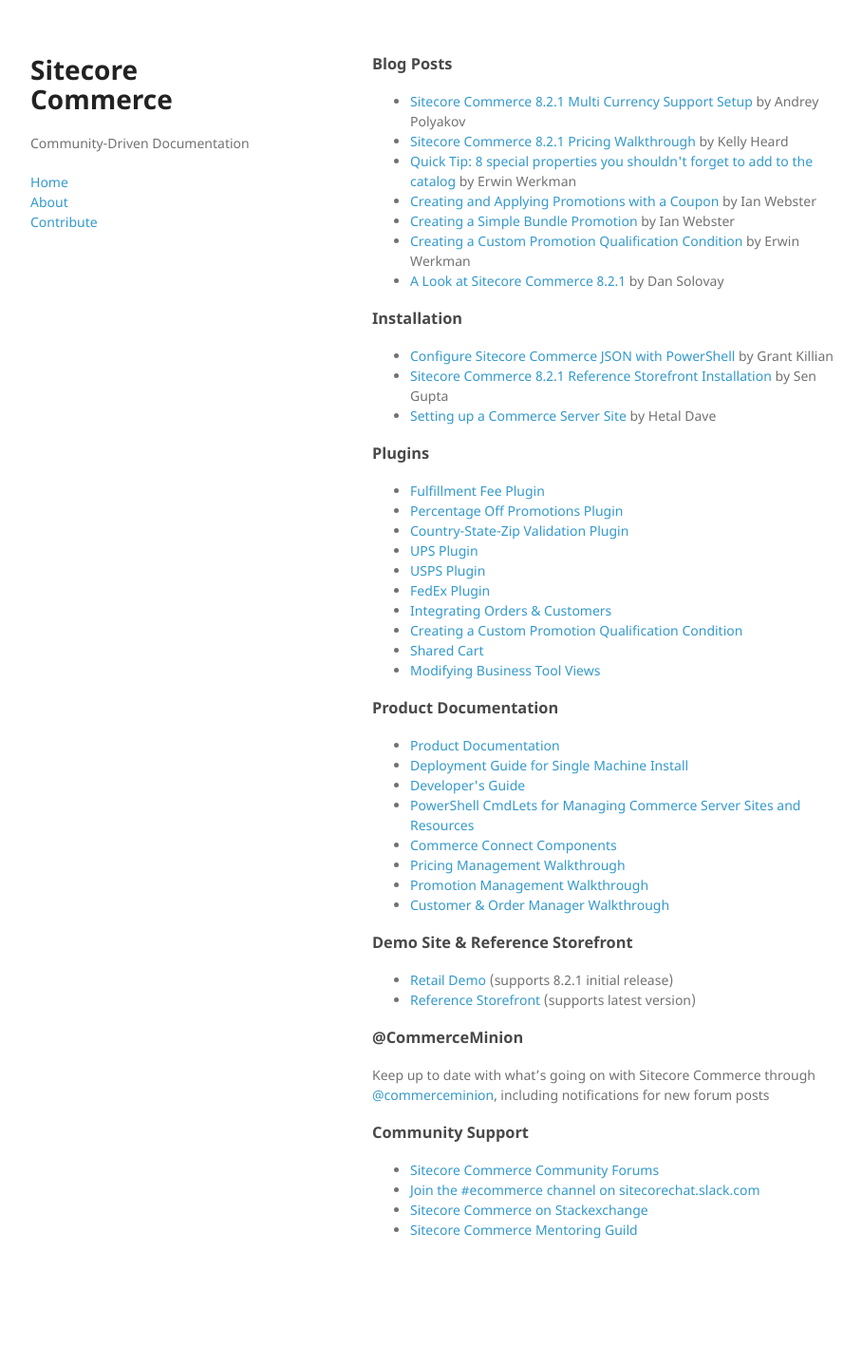
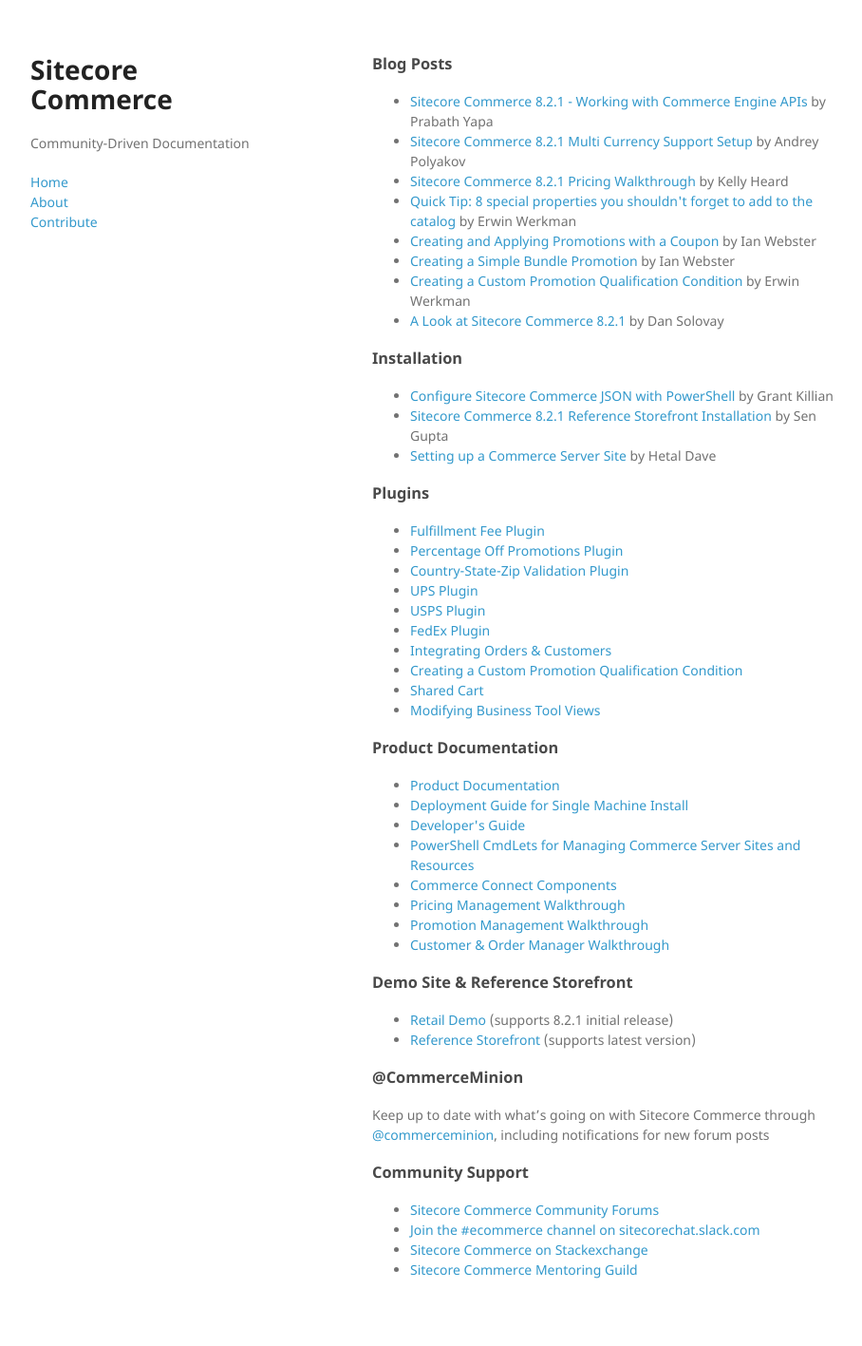
Before and after one commit to CommerceMinion/commerce-community-docs, a Jekyll site: the page built from index.md, in a window 1280 px wide. Shown: the whole page at 95% size, without its empty margins (178-1086 px from the left). Built offline with Jekyll 4.4.1, drawn with Linux system fonts in a browser that asks for light colours; before the commit the page ends 1375 px from its top, so only the background shows below that.

Commit message:
Added new blog link

```diff
--- a/_data/blogs.yml
+++ b/_data/blogs.yml
@@ -1,3 +1,9 @@
+- title: "Sitecore Commerce 8.2.1 - Working with Commerce Engine APIs"
+  link: https://medium.com/@prabathcy/sitecore-commerce-commerce-engine-api-design-4aaad6de7d6f
+  author: Prabath Yapa
+  submmitted-by: Kelly Heard
+  submitted-on: 09-13-2017
+
 - title: "Sitecore Commerce 8.2.1 Multi Currency Support Setup"
   link: http://www.brimit.com/blog/sitecore-commerce-8-multicurrency-support
   author: Andrey Polyakov
```
